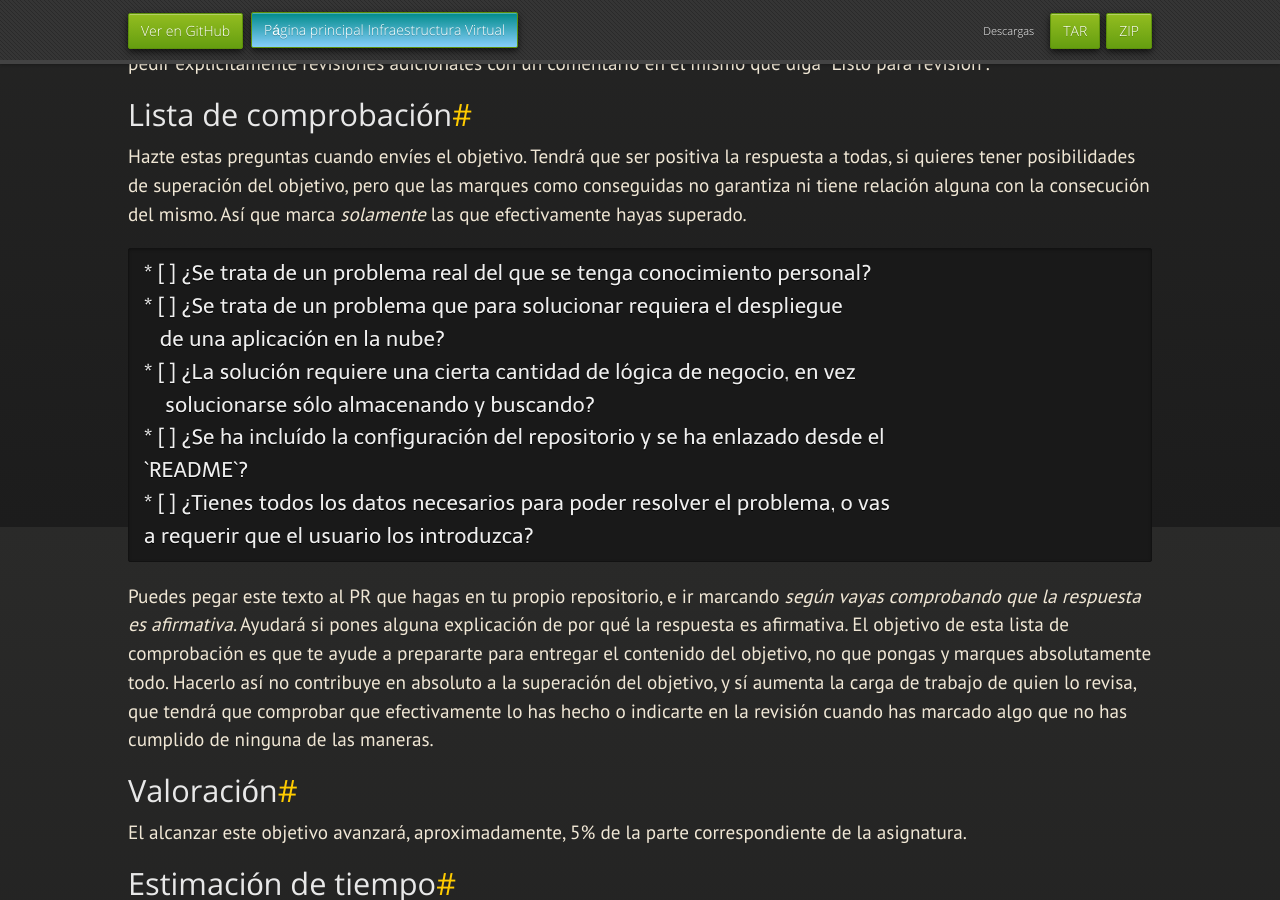
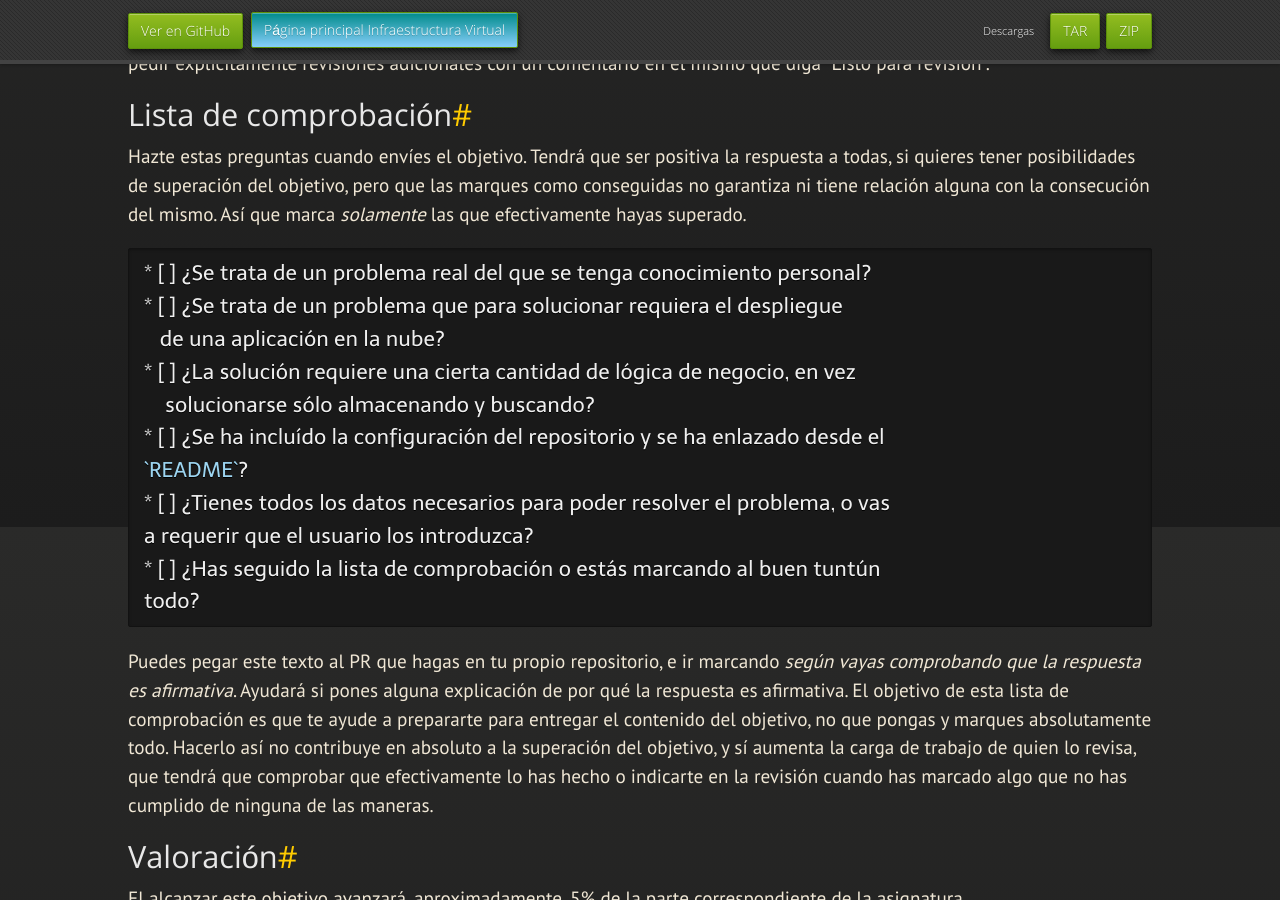
Before and after one commit to JJ/IV, a Jekyll site: the page built from documentos/proyecto/0.Repositorio.md, in a window 1280 px wide and 900 px high, scrolled down 7573 px. Built offline with Jekyll 4.4.1, drawn with Linux system fonts in a browser that asks for light colours; nearby versions of some CDN libraries; some web fonts are replaced; our own code applies the rules of GitHub Pages for plain Markdown files.

Commit message:
Sync documentos/proyecto/0.Repositorio.md de master a gh-pages

````diff
--- a/documentos/proyecto/0.Repositorio.md
+++ b/documentos/proyecto/0.Repositorio.md
@@ -417,7 +417,7 @@ objetivo, pero que las marques como conseguidas no garantiza ni tiene relación
 alguna con la consecución del mismo. Así que marca *solamente* las que
 efectivamente hayas superado.
 
-```plain
+```markdown
 * [ ] ¿Se trata de un problema real del que se tenga conocimiento personal?
 * [ ] ¿Se trata de un problema que para solucionar requiera el despliegue
    de una aplicación en la nube?
@@ -427,6 +427,8 @@ efectivamente hayas superado.
 `README`?
 * [ ] ¿Tienes todos los datos necesarios para poder resolver el problema, o vas
 a requerir que el usuario los introduzca?
+* [ ] ¿Has seguido la lista de comprobación o estás marcando al buen tuntún
+todo?
 ```
 
 Puedes pegar este texto al PR que hagas en tu propio repositorio, e ir marcando
````
